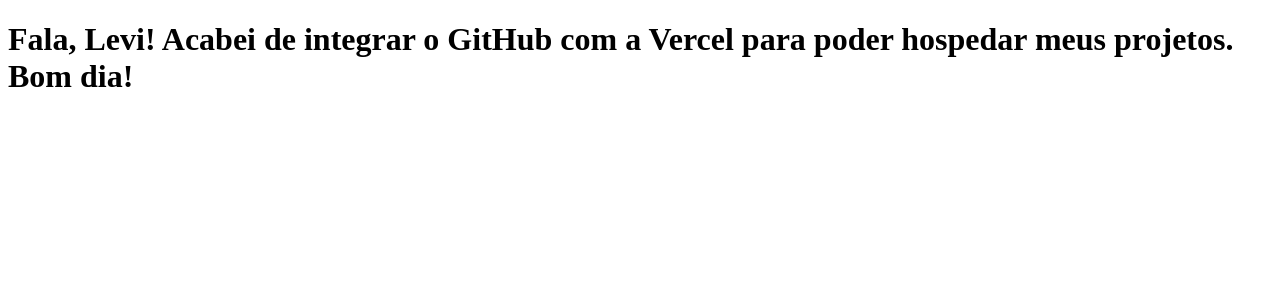
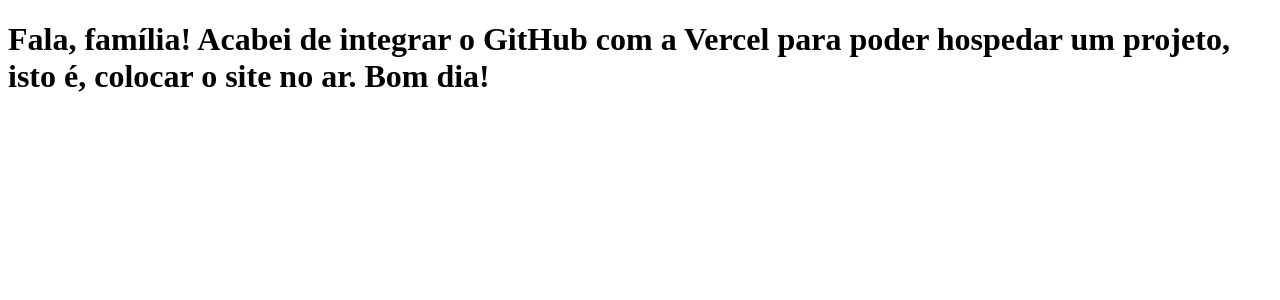
Before and after one commit to LukeMed/clone-tabnews, a Next.js app: page / in a window 1280 px wide. Shown: the top 300 px of the page. Built offline with nearby package versions, Linux system fonts and the light colour scheme.

Commit message:
29/10/2024

```diff
--- a/pages/index.js
+++ b/pages/index.js
@@ -1,6 +1,6 @@
 function Home(){
 
-    return <h1>Fala, Levi! Acabei de integrar o GitHub com a Vercel para poder hospedar meus projetos. Bom dia!</h1>
+    return <h1>Fala, família! Acabei de integrar o GitHub com a Vercel para poder hospedar um projeto, isto é, colocar o site no ar. Bom dia!</h1>
 }
 
 export default Home;
```
